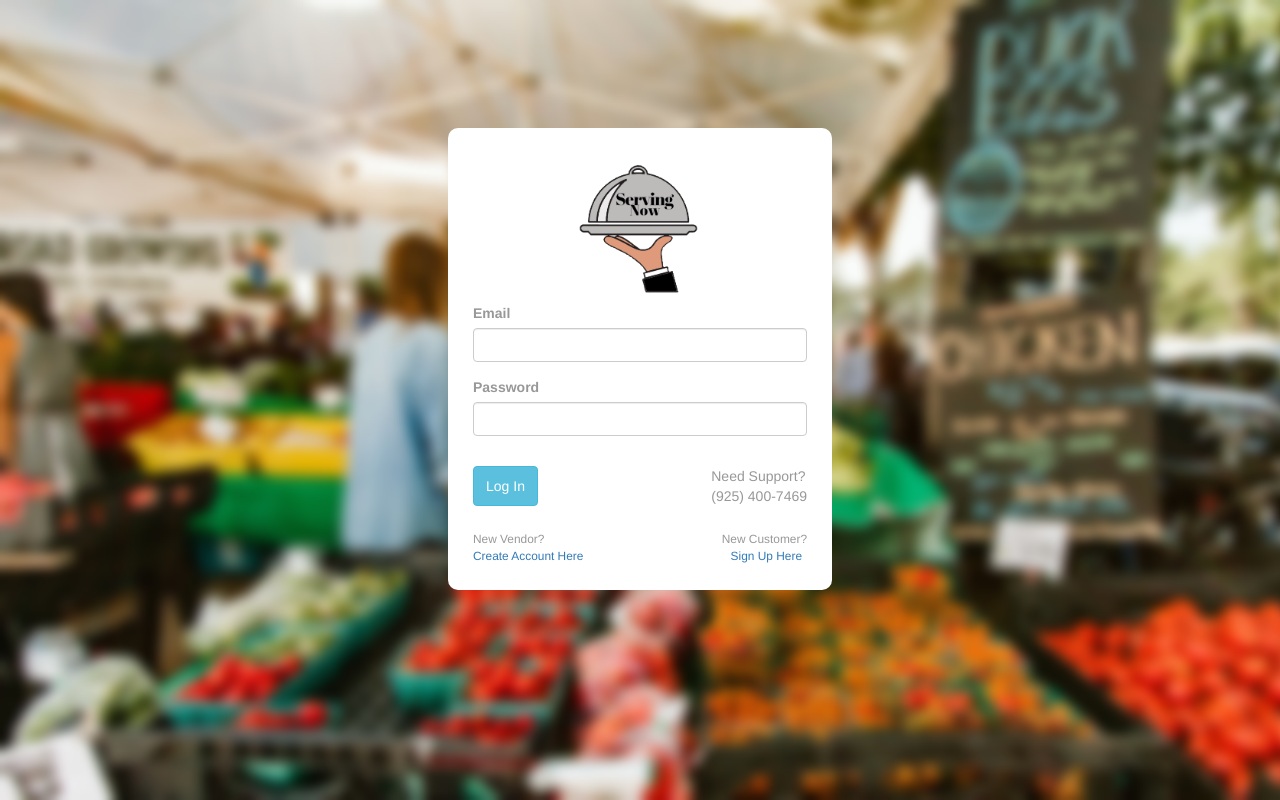
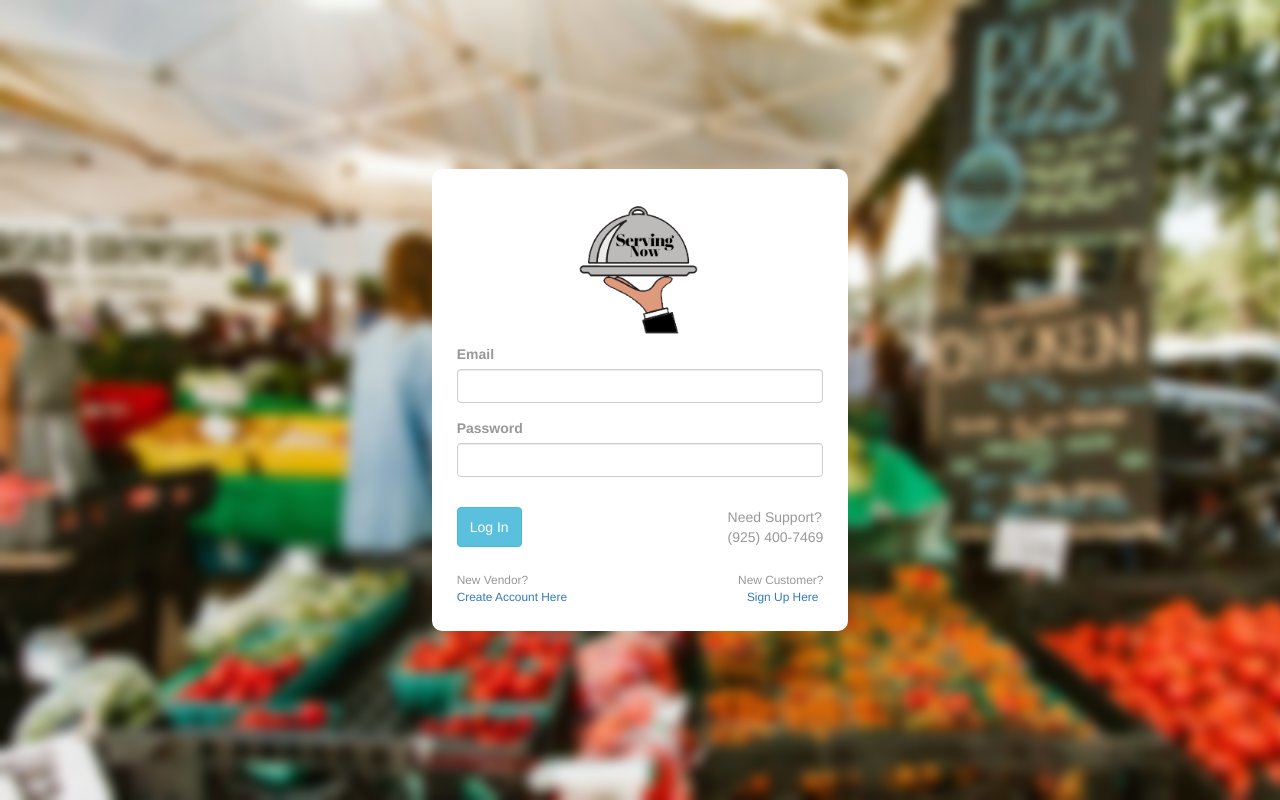
Before and after one commit to infinite-options/serving-now-webapp, a Flask app: page /accounts in a window 1280 px wide. Run offline with Flask 2, Linux system fonts and the light colour scheme; parts of the project's set-up code (start-up, migrations or seed data) failed here and were passed over; some libraries are stand-ins or nearby versions.

Commit message:
login should now be responisve

```diff
--- a/static/css/login.css
+++ b/static/css/login.css
@@ -4,6 +4,7 @@ body {
   background-size: cover;
   height: auto;
 }
+
 .login-flash {
   position: absolute;
   margin-left: auto;
@@ -13,14 +14,17 @@ body {
   left: 0;
   right: 0;
 }
+
 .login-box {
   /* background-color: #ffffffd6; */
   background-color: #ffffff;
   color: #989898;
   border-radius: 10px;
   padding: 25px;
-  margin-left: 35%;
-  margin-right: 35%;
-  margin-top: 10%;
-  margin-bottom: 10%;
 }
+
+.in-middle{
+  position: absolute;
+  top: 50%;
+  transform: translateY(-50%);
+}
--- a/templates/login.html
+++ b/templates/login.html
@@ -40,7 +40,8 @@
       {% endwith %}
     </div>
   </div>
-  <div class="login-box">
+  <div class="container-fluid d-flex justify-content-center in-middle">
+    <div class="login-box col-md-4">
       <form method = "POST" action="">        <!-- posts the information to the same route in came in on -->
         {{ form.hidden_tag() }}            <!-- for security reasons -->
         <fieldset class="form-group">      <!-- adding other form fields.  This is Bootstrap -->
@@ -98,6 +99,7 @@
         </small>
       </div>
     </div>
+  </div>
 </body>
 
 </html>
--- a/templates/registerCustomer.html
+++ b/templates/registerCustomer.html
@@ -40,6 +40,7 @@
       {% endwith %}
     </div>
   </div>
+  <div class="container-fluid d-flex justify-content-center in-middle">
     <div class="login-box">
       <form method = "POST" action="">        <!-- posts the information to the same route in came in on -->
         {{ form.hidden_tag() }}            <!-- for security reasons -->
@@ -160,6 +161,7 @@
         </small>
       </div>
     </div>
+  </div>
 </body>
 
 </html>
```
Also changed, not shown: static/css/registerCustomer.css (+7 -3 lines). Lines whose indentation alone changed are shown as unchanged.
